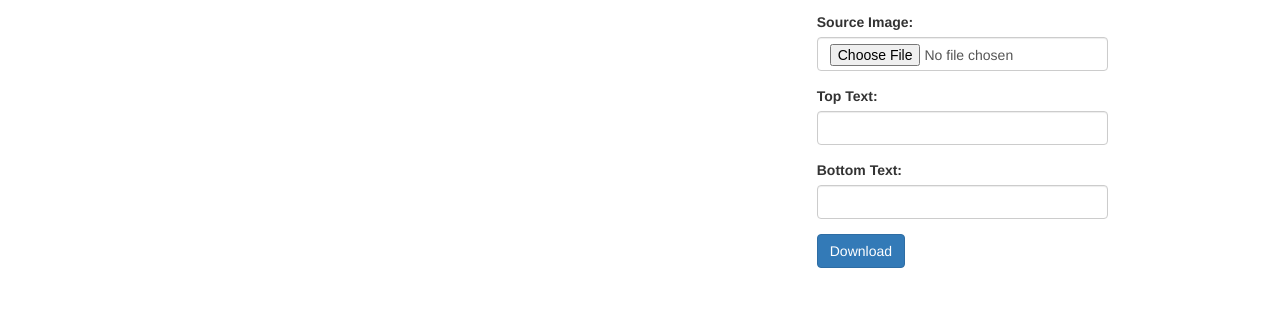
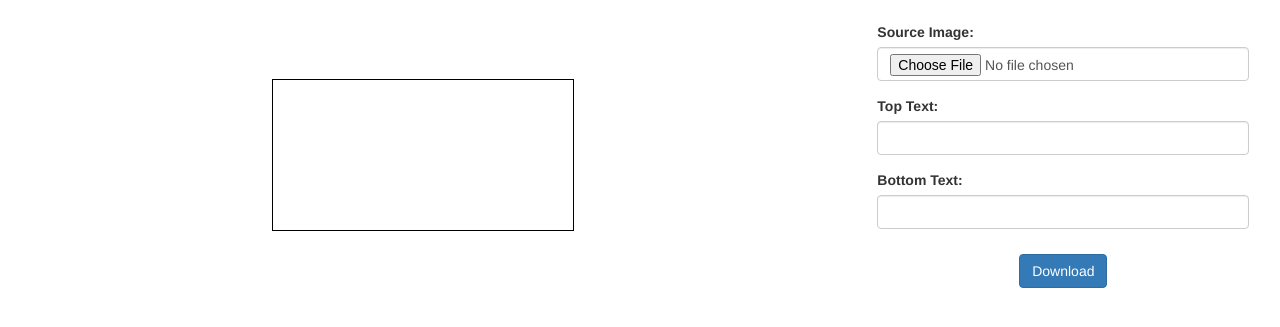
Before and after one commit to pszklanko/meme-creator, a website: page index.html in a window 1280 px wide. Shown: the part 53-380 px from the top of the page. Drawn offline with nearby package versions, Linux system fonts and the light colour scheme.

Commit message:
basic styles

```diff
--- a/src/css/styles.css
+++ b/src/css/styles.css
@@ -7,3 +7,27 @@ body {
     flex-wrap: wrap;
     justify-content: space-around;
 }
+.canvas-area {
+    flex: 2;
+    display: flex;
+    align-items: center;
+    justify-content: center;
+    margin: 10px;
+}
+.img-canvas {
+    border: 1px solid #000;
+}
+.input-area {
+    flex: 1;
+    display: flex;
+    flex-direction: column;
+    align-items: center;
+    justify-content: center;
+    margin: 10px;
+}
+.form-group {
+    width: 90%;
+}
+.download-button {
+    margin-top: 10px;
+}
```
